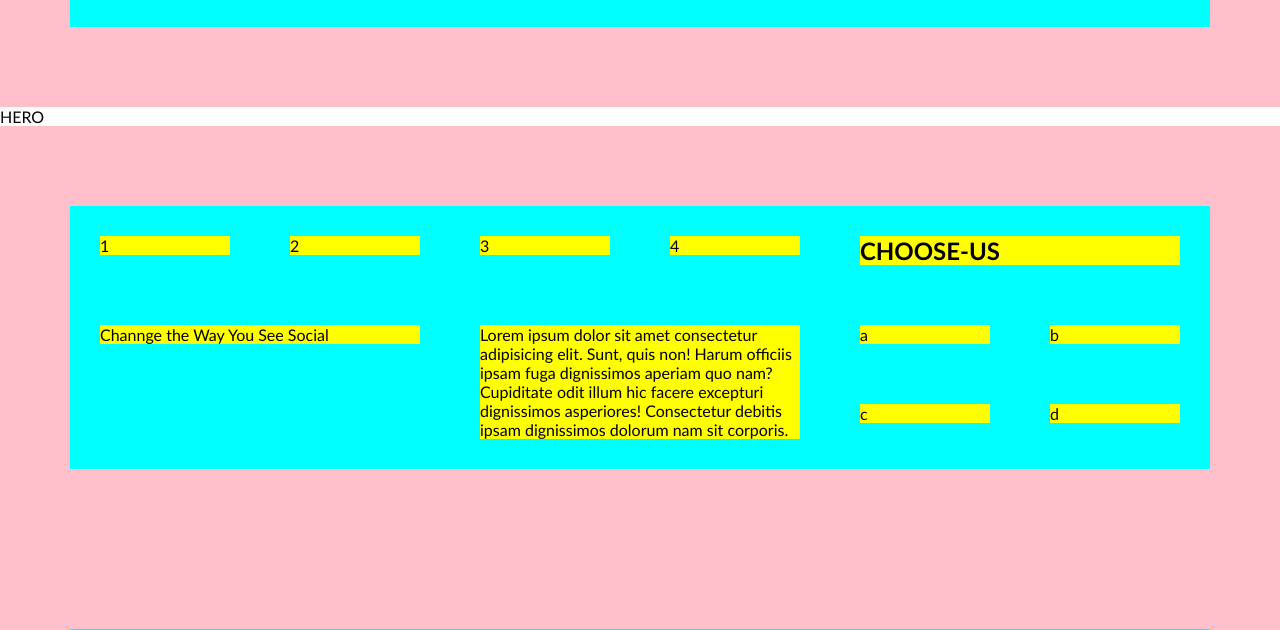
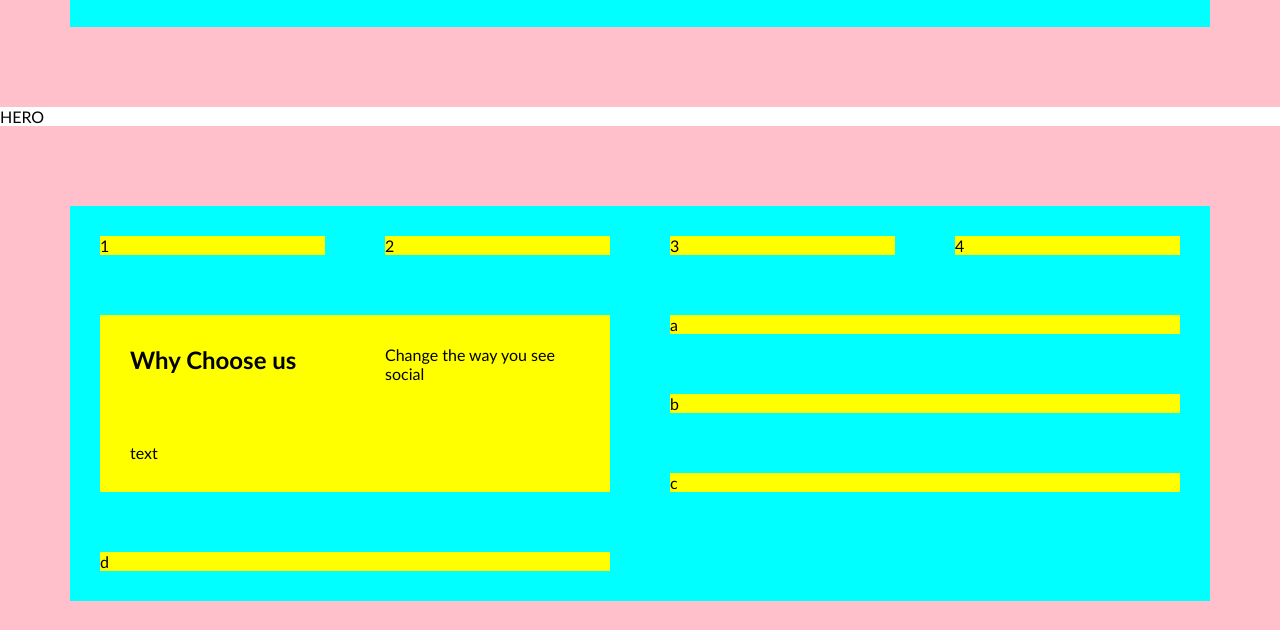
Before and after one commit to front-end-by-rimantas/44-grupe-portfolio-ewebot, a website: page index.html in a window 1280 px wide. Shown: the part 170-800 px from the top of the page. Drawn offline with Linux system fonts and the light colour scheme.

Commit message:
Choose-us responsive

```diff
--- a/index.html
+++ b/index.html
@@ -53,21 +53,21 @@
     <section class="container">
         <div class="row">
             <div class="row">
-                <div class="col-12 col-sm-10 ml-0 col-md-6 ml-0 col-lg-4 ml-0 col-xl-2 ml-0">1</div>
-                <div class="col-12 col-sm-10 ml-0 col-md-6 ml-0 col-lg-4 ml-0 col-xl-2 ml-0">2</div>
-                <div class="col-12 col-sm-10 ml-0 col-md-6 ml-0 col-lg-4 ml-0 col-xl-2 ml-0">3</div>
-                <div class="col-12 col-sm-10 ml-0 col-md-6 ml-0 col-lg-4 ml-0 col-xl-2 ml-0">4</div>
+                <div class="col-12 col-sm-12 col-md-12 col-lg-6 col-xl-3">1</div>
+                <div class="col-12 col-sm-12 col-md-12 col-lg-6 col-xl-3">2</div>
+                <div class="col-12 col-sm-12 col-md-12 col-lg-6 col-xl-3">3</div>
+                <div class="col-12 col-sm-12 col-md-12 col-lg-6 col-xl-3">4</div>
+            </div>
+            <div class="row col-12 col-sm-12 col-md-12 col-lg-6 col-xl-6">
+                <h2 class="col-12 col-sm-12 col-md-12 col-lg-6 col-xl-6">Why Choose us</h2>
+                <p class="col-12 col-sm-12 col-md-12 col-lg-6 col-xl-6">Change the way you see social</p>
+                <p class="col-12 col-sm-12 col-md-12 col-lg-6 col-xl-6">text</p>
             </div>
             <div class="row">
-                <h2 class="col-12 col-sm-10 ml-0 col-md-10 col-lg-4 col-ml-0">CHOOSE-US</h2>
-                <p class="col-12 col-sm-10 ml-0 col-md-10 col-lg-4 col-ml-0">Channge the Way You See Social</p>
-                <p class="col-12 col-sm-10 ml-0 col-md-10 col-lg-4 col-ml-0">Lorem ipsum dolor sit amet consectetur adipisicing elit. Sunt, quis non! Harum officiis ipsam fuga dignissimos aperiam quo nam? Cupiditate odit illum hic facere excepturi dignissimos asperiores! Consectetur debitis ipsam dignissimos dolorum nam sit corporis.</p>
-            </div>
-            <div class="row">
-                <div class="col-12 col-sm-10 ml-0 col-md-6 col-lg-4 ml-0 col-xl-2 col-ml-0">a</div>
-                <div class="col-12 col-sm-10 ml-0 col-md-6 col-lg-4 ml-0 col-xl-2 col-ml-0">b</div>
-                <div class="col-12 col-sm-10 ml-0 col-md-6 col-lg-4 ml-0 col-xl-2 col-ml-0">c</div>
-                <div class="col-12 col-sm-10 ml-0 col-md-6 col-lg-4 ml-0 col-xl-2 col-ml-0">d</div>
+                <div class="col-12 col -sm-12 col-md-12 col-lg-6 col-xl-6">a</div>
+                <div class="col-12 col -sm-12 col-md-12 col-lg-6 col-xl-6">b</div>
+                <div class="col-12 col -sm-12 col-md-12 col-lg-6 col-xl-6">c</div>
+                <div class="col-12 col -sm-12 col-md-12 col-lg-6 col-xl-6">d</div>
             </div>
         </div>
     </section>
```
